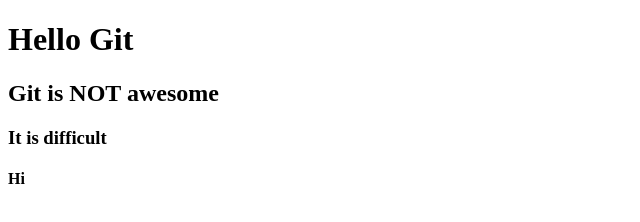
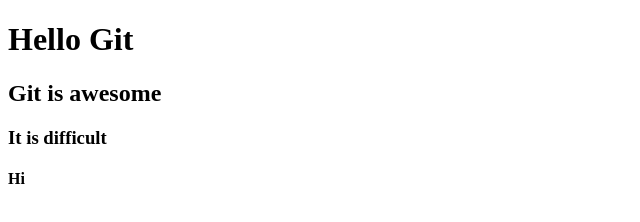
Before and after one commit to OttaviaFeletig/git-github-demo, a plain HTML site: page index.html in a window 1280 px wide. Shown: the whole page, without its empty margins (0-640 px from the left). Drawn offline with Linux system fonts and the light colour scheme.

Commit message:
git is awesome

```diff
--- a/index.html
+++ b/index.html
@@ -8,7 +8,7 @@
   </head>
   <body>
     <h1>Hello Git</h1>
-    <h2>Git is NOT awesome</h2>
+    <h2>Git is awesome</h2>
     <h3>It is difficult</h3>
     <h4>Hi</h4>
   </body>
```
Also changed, not shown: 1 other file.
